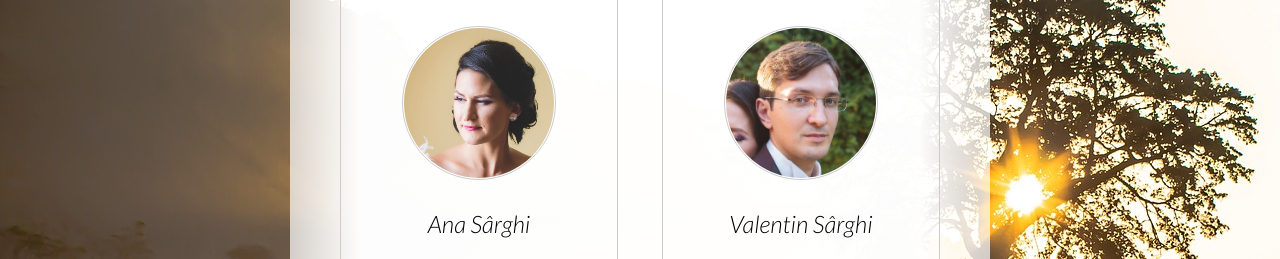
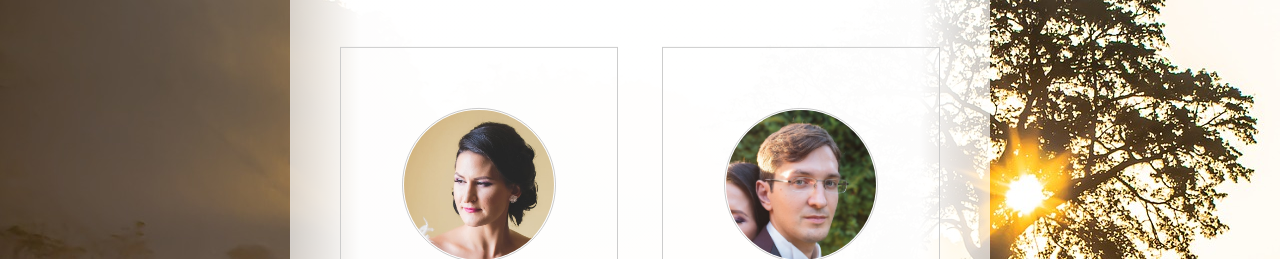
Before and after one commit to vali-snow/sarghi.eu, a plain HTML site: page index.html in a window 1280 px wide. Shown: the part 337-596 px from the top of the page. Drawn offline with Linux system fonts and the light colour scheme; a web font is replaced by a local one.

Commit message:
try4 - a little space at the top

```diff
--- a/index.html
+++ b/index.html
@@ -6,6 +6,7 @@
         <link href="https://fonts.googleapis.com/css?family=Lato:300i|Stalemate" rel="stylesheet">
     </head>
     <body>
+        <div id="wrapper">
         <header>
             <div>
                 <h1>The House of Sârghi</h1>
@@ -42,5 +43,6 @@
         <footer>
         <p>Copyright @Sârghi.eu</p>
         </footer>
+        </div>
     </body>
 </html>
--- a/stylesheet.css
+++ b/stylesheet.css
@@ -1,7 +1,16 @@
 body{
     margin:0 auto;
     background-image: url(img/background_header.jpg);
+    position: relative;
 }
+
+#wrapper{
+    margin: 0;
+    position: absolute;
+    left:50%;
+    transform: translate(-50%, 10%);
+}
+
 header{
     height: 200px;
     width: 700px;
```
